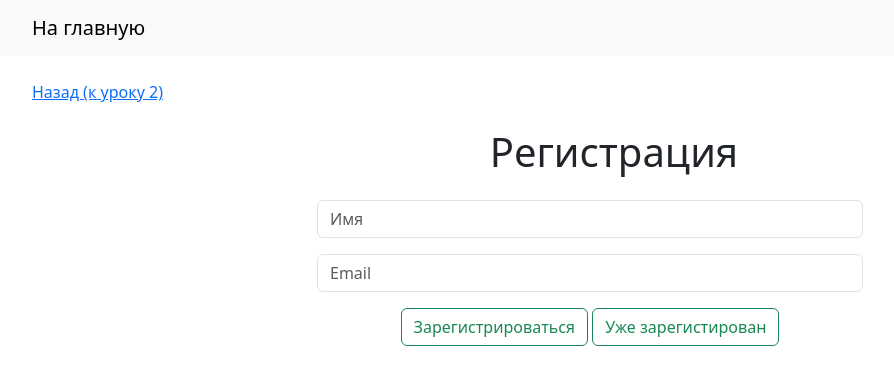
After one commit to igor-rodin/flask-hw, a Flask app: page /lesson_2/login/ in a window 1280 px wide. The commit adds this page. Shown: the top 385 px of the page, without its empty margins (50-944 px from the left). Run offline with Flask 3, Linux system fonts and the light colour scheme.

Commit message:
Done task 9

```diff
--- a/app/routs_l2.py
+++ b/app/routs_l2.py
@@ -1,4 +1,4 @@
-from flask import render_template, request, redirect, url_for
+from flask import render_template, request, redirect, url_for, make_response
 from app import app
 
 
@@ -29,3 +29,32 @@ def pow2():
             category=category,
         )
     return render_template("lesson-2/pow2.html", caption="Квадрат числа")
+
+
+@app.route("/lesson_2/login/", methods=["GET", "POST"])
+def login():
+    if request.method == "POST":
+        name = request.form.get("name")
+        email = request.form.get("email")
+        response = make_response(redirect(url_for("welcome")))
+        response.set_cookie("user_data", f"{name}:{email}")
+        return response
+    return render_template("lesson-2/login.html", caption="Регистрация")
+
+
+@app.route("/lesson_2/welcome/")
+def welcome():
+    user_data = request.cookies.get("user_data")
+    if user_data:
+        user_name, email = user_data.split(":")
+        return render_template(
+            "lesson-2/welcome.html", user={"name": user_name, "email": email}
+        )
+    return redirect(url_for("login"))
+
+
+@app.route("/lesson_2/logout/")
+def logout():
+    response = make_response(redirect(url_for("login")))
+    response.set_cookie("user_data", "", expires=0)
+    return response
--- a/app/templates/lesson-2/lesson-2.html
+++ b/app/templates/lesson-2/lesson-2.html
@@ -11,7 +11,7 @@
             его квадрат.</p>
     </div>
     <div class="card card-body">
-        <a href="{{url_for('lesson_2')}}" class="list-group-item link-primary fs-4 mb-2">Задание 9</a>
+        <a href="{{url_for('login')}}" class="list-group-item link-primary fs-4 mb-2">Задание 9</a>
         <p class="card-text">Создать страницу, на которой будет форма для ввода имени и электронной почты, при отправке
             которой будет создан
             cookie-файл с данными пользователя, а также будет произведено перенаправление на страницу приветствия, где
--- /dev/null
+++ b/app/templates/lesson-2/login.html
@@ -0,0 +1,16 @@
+{% extends 'base_bs.html' %}
+
+{% block content%}
+<div class="row mt-4">
+    <a href="{{url_for('lesson_2')}}" class="link-primary">Назад (к уроку 2)</a>
+</div>
+<div class="row mw-75 text-center">
+    <h1 class="h1  m-4">{{caption}}</h1>
+    <form class="col-6  mx-auto" action="{{url_for('login')}}" method="post">
+        <input class="form-control mb-3" type="text" name="name" placeholder="Имя" required>
+        <input class="form-control mb-3" type="email" name="email" placeholder="Email" required>
+        <button class="btn btn-outline-success" type="submit">Зарегистрироваться</button>
+        <a class="btn btn-outline-success" href="{{url_for('welcome')}}">Уже зарегистирован</a>
+    </form>
+</div>
+{% endblock %}
--- a/app/templates/lesson-2/pow2.html
+++ b/app/templates/lesson-2/pow2.html
@@ -2,7 +2,7 @@
 
 {% block content%}
 <div class="row mt-4">
-    <a href="{{url_for('lesson_2')}}" class="link-primary">Назад</a>
+    <a href="{{url_for('lesson_2')}}" class="link-primary">Назад (к уроку 2)</a>
 </div>
 <div class="row">
     <h1 class="h1 text-center m-4">{{caption}}</h1>
```
Also changed, not shown: app/templates/lesson-2/welcome.html (added, +15 -0 lines).
